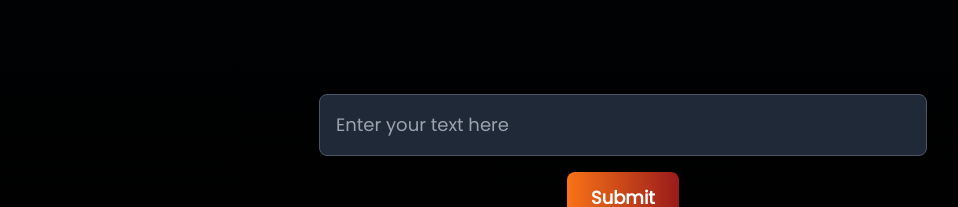
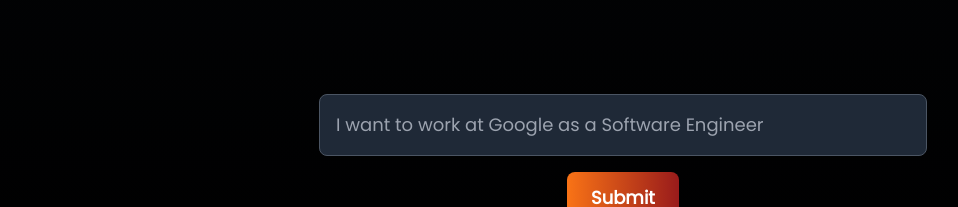
Before and after one commit to omarelmalak/deerhacks2025, a Next.js app in the folder frontend/: page /smoothscroll in a window 1280 px wide. Shown: the part 3070-3277 px from the top of the page, without its empty margins (17-975 px from the left). Built offline with nearby package versions, Linux system fonts and the light colour scheme; no server answers.

Commit message:
finishing touches

```diff
--- a/frontend/app/roadmaps/[id]/page.tsx
+++ b/frontend/app/roadmaps/[id]/page.tsx
@@ -424,7 +424,7 @@
           <div className="text-center">
             <div className="flex justify-center">
               <img
-                // src="https://upload.wikimedia.org/wikipedia/commons/0/05/Facebook_Logo_%282019%29.png"
+                src={profilePicture}
                 alt="User Photo"
                 className="h-24 w-24 rounded-full mb-4 object-cover border-4 border-gradient-to-b from-gray-900 to-black"
               />
--- a/frontend/app/smoothscroll/page.tsx
+++ b/frontend/app/smoothscroll/page.tsx
@@ -201,7 +201,7 @@
             value={inputValue}
             onChange={handleInputChange}
             className="p-4 w-3/4 md:w-1/2 text-lg rounded-lg bg-gray-800 border border-gray-600 focus:outline-none focus:ring-2 focus:ring-orange-500 text-white"
-            placeholder="Enter your text here"
+            placeholder="I want to work at Google as a Software Engineer"
           />
           <button
             type="submit"
@@ -355,9 +355,9 @@
       }}
     >
       <div className="flex flex-col items-center text-center">
-        {/* Profile Image */}
+
         <img
-        //   src={profilePicture}
+          src={profilePicture}
           alt="Profile"
           className="w-32 h-32 rounded-full border-4 border-gray-300 mb-4"
         />
```
